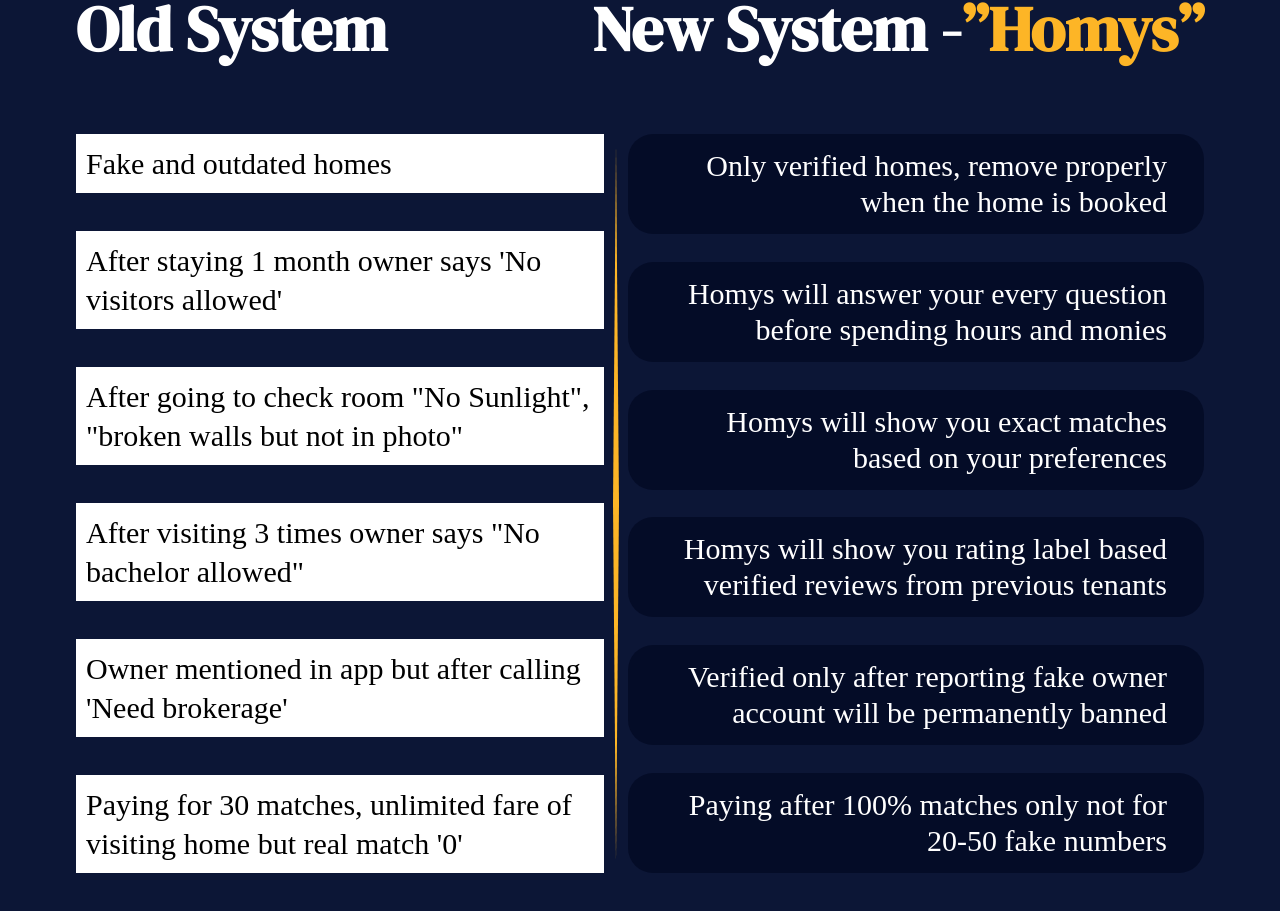
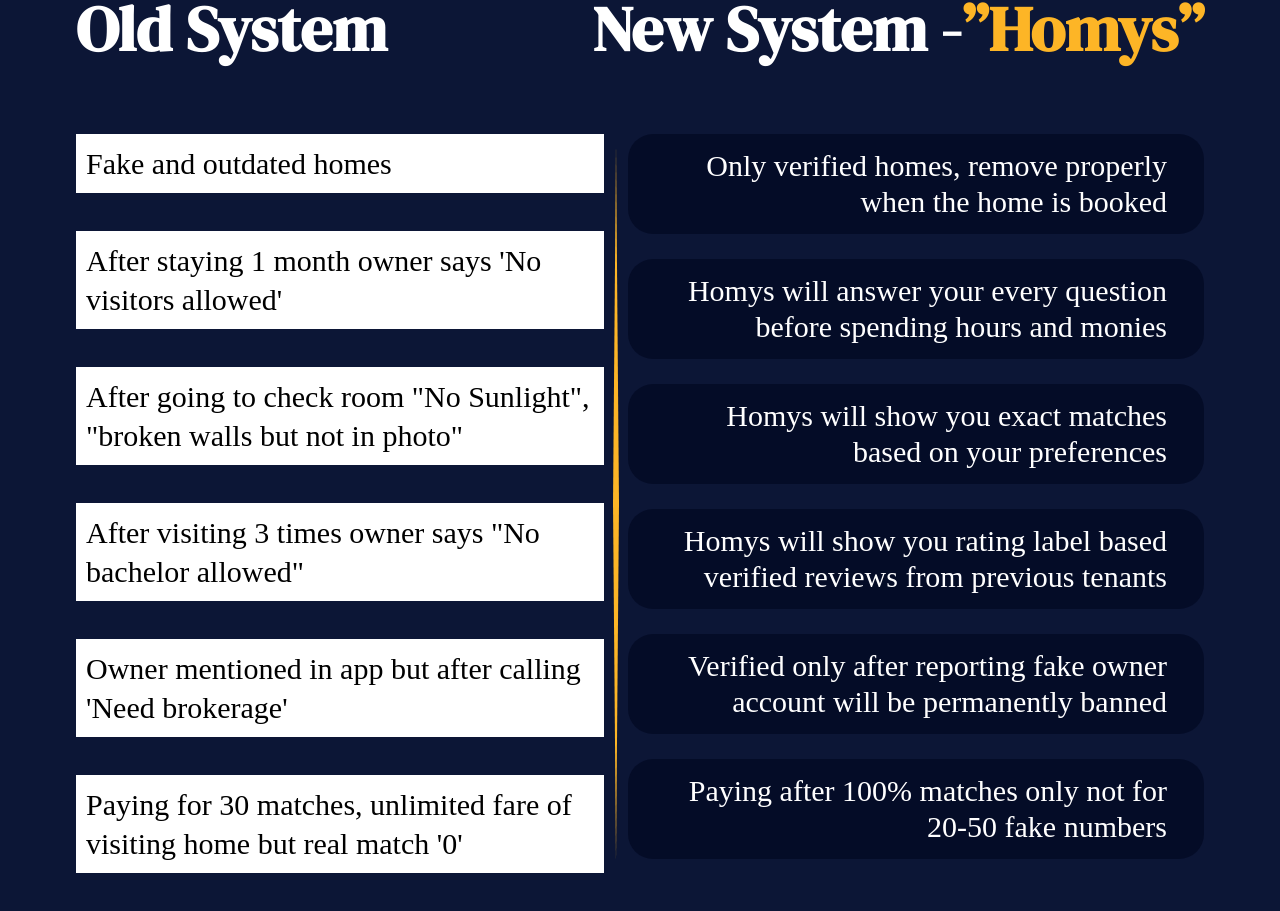
Before and after one commit to codewithyashsoni/homys-landing-page, a React (Vite) app: page / in a window 1280 px wide. Shown: the part 1112-2023 px from the top of the page. Built offline with nearby package versions, Linux system fonts and the light colour scheme.

Commit message:
Some changes in new page

```diff
--- a/src/index.css
+++ b/src/index.css
@@ -334,7 +334,6 @@ body {
 .old-section{
     display: flex;
     flex-direction: column;
-    justify-content: space-between;
     gap: 38px;
 }
 .old-section-para{
@@ -348,7 +347,6 @@ body {
 .new-section{
     display: flex;
     flex-direction: column;
-    justify-content: space-between;
     gap: 25px;
 }
 .new-section-para{
```
